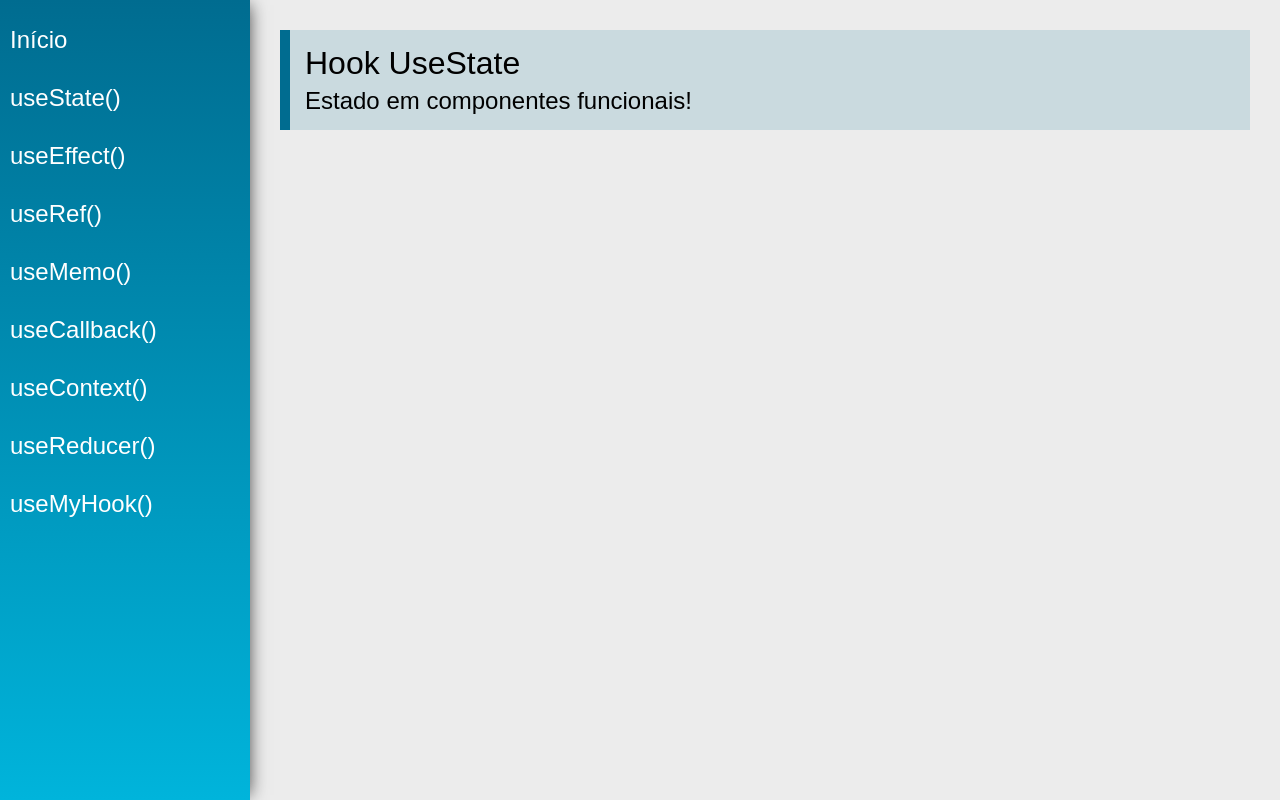
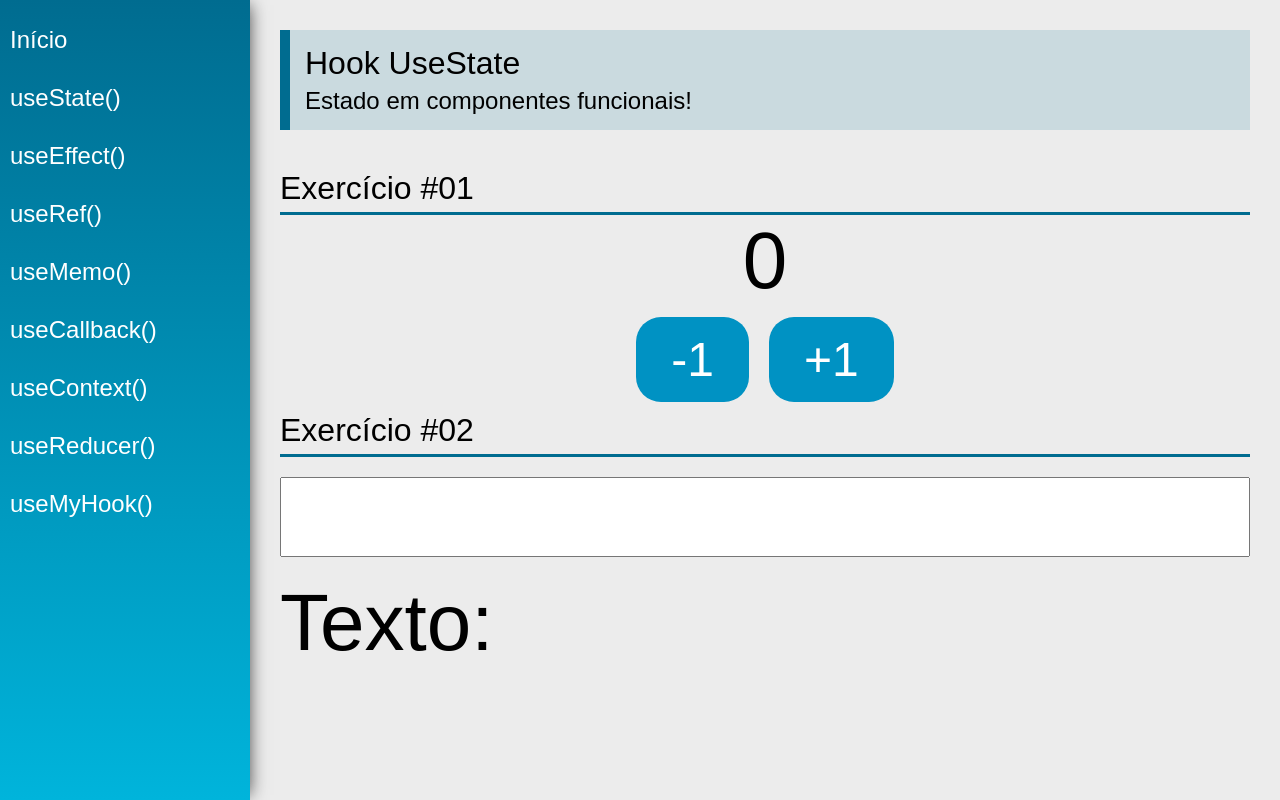
Before and after one commit to VictorDeon/hooks-tutorial, a React (Create React App) app: page /useState in a window 1280 px wide. Built offline with nearby package versions, Linux system fonts and the light colour scheme.

Commit message:
Finish use state

```diff
--- a/src/views/examples/UseState.jsx
+++ b/src/views/examples/UseState.jsx
@@ -1,13 +1,40 @@
-import React from 'react'
+import React, { useState } from 'react'
 import PageTitle from '../../components/layout/PageTitle'
+import SectionTitle from "../../components/layout/SectionTitle";
 
-const UseState = (props) => {
+// Recebe um estado em um componente funcional
+// Componentes controlados são componentes vinculados a um estado da aplicação, exemplo, se o input
+// está vinculado a um useState ele é um componente controlado.
+const UseState = props => {
+    const [count, setCount] = useState(0);
+    const [name, setName] = useState("");
+
     return (
         <div className="UseState">
             <PageTitle
                 title="Hook UseState"
                 subtitle="Estado em componentes funcionais!"
             />
+
+            <SectionTitle title="Exercício #01" />
+
+            <div className='center'>
+                <span className='text'>{count}</span>
+                <div>
+                    <button className='btn' onClick={() => setCount(count - 1)}>-1</button>
+                    <button className='btn' onClick={() => setCount(current => current + 1)}>+1</button>
+                </div>
+            </div>
+
+            <SectionTitle title="Exercício #02" />
+
+            <input
+                type='text'
+                className='input'
+                value={name}
+                onChange={event => setName(event.target.value)}
+            />
+            <span className='text'>Texto: {name}</span>
         </div>
     )
 }
```
